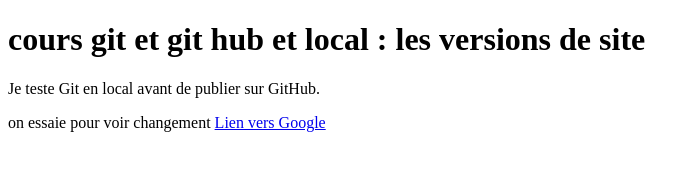
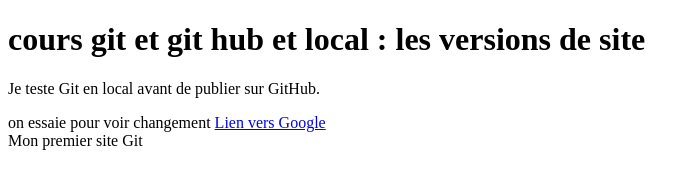
Before and after one commit to Liferenew70/learnig-git, a plain HTML site: page index.html in a window 1280 px wide. Shown: the whole page, without its empty margins (0-700 px from the left). Drawn offline with Linux system fonts and the light colour scheme.

Commit message:
depuis mongithut
orr c'est un truc de long desc

```diff
--- a/index.html
+++ b/index.html
@@ -10,4 +10,5 @@
 <p>Je teste Git en local avant de publier sur GitHub.</p></body>
 <span>on essaie pour voir changement</span>
 <a href="https://google.com">Lien vers Google</a>
+    <footer>Mon premier site Git</footer>
 </html>
```
